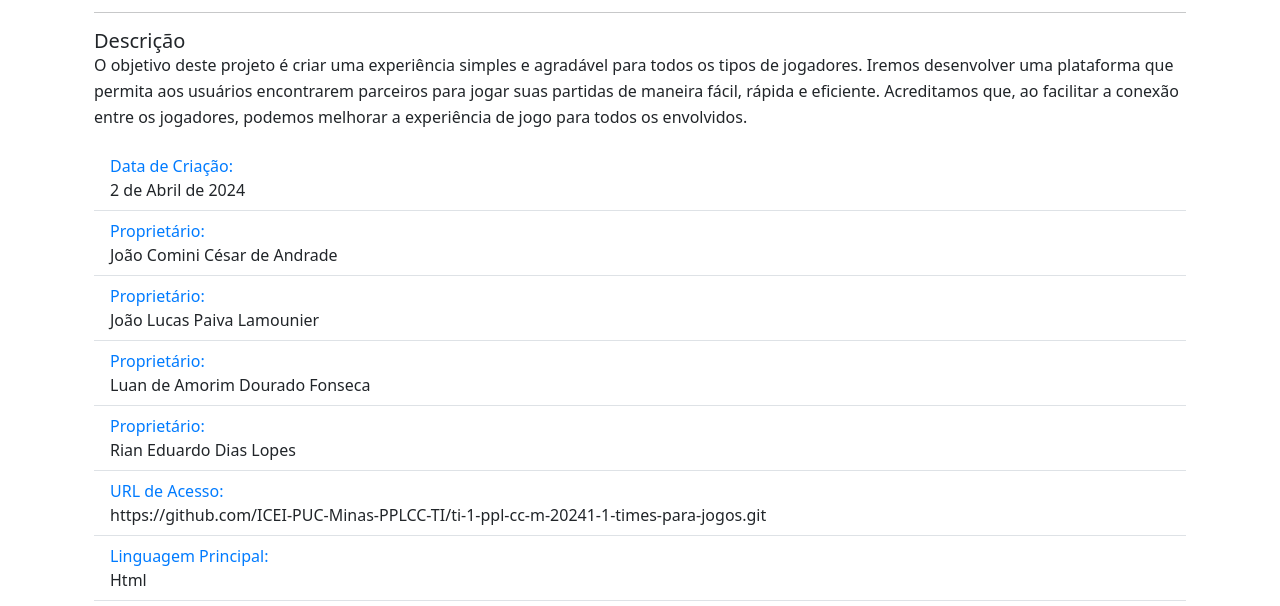
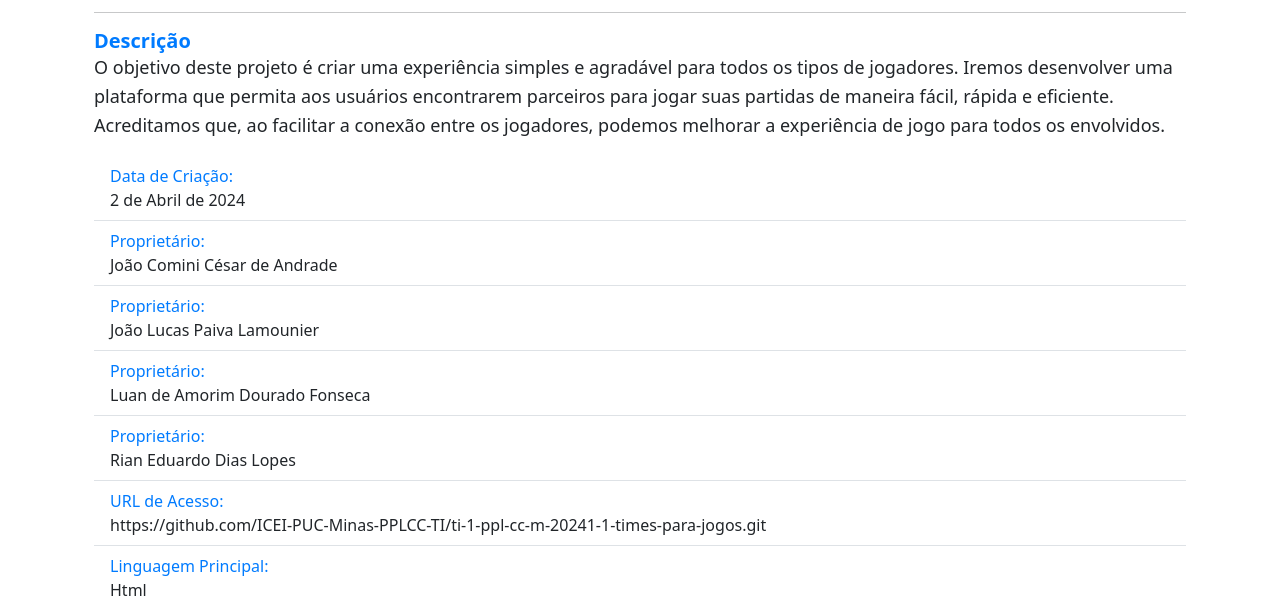
Before and after one commit to JoaoCominii/Site-Pessoal---DIW, a plain HTML site: page repo.html in a window 1280 px wide. Shown: the part 146-752 px from the top of the page. Drawn offline with nearby package versions, Linux system fonts and the light colour scheme.

Commit message:
Setimo commit ajustes finais

```diff
--- a/repo.html
+++ b/repo.html
@@ -36,7 +36,7 @@
                 <div class="container">
                     <h2 class="titulo-secao1">Repositório: PlayersHub</h2>
                     <hr class="linha-secao1">
-                    <h2 class="card-title">Descrição</h2>
+                    <h2 id="card-title" class="card-title">Descrição</h2>
                     <p class="card-text">O objetivo deste projeto é criar uma experiência simples e agradável para todos
                         os tipos de jogadores. Iremos desenvolver uma plataforma que permita aos usuários encontrarem
                         parceiros para jogar suas partidas de maneira fácil, rápida e eficiente. Acreditamos que, ao
--- a/style.css
+++ b/style.css
@@ -223,8 +223,14 @@ header h1 {
     font-size: 20px;
 }
 
+#card-title {
+    font-size: 20px;
+    font-weight: bold;
+    color: #007bff;
+}
+
 .card-text {
-    font-size: 16px;
+    font-size: 18px;
     line-height: 1.6;
 }
 
```
Also changed, not shown: index.html (+1 -0 lines).
